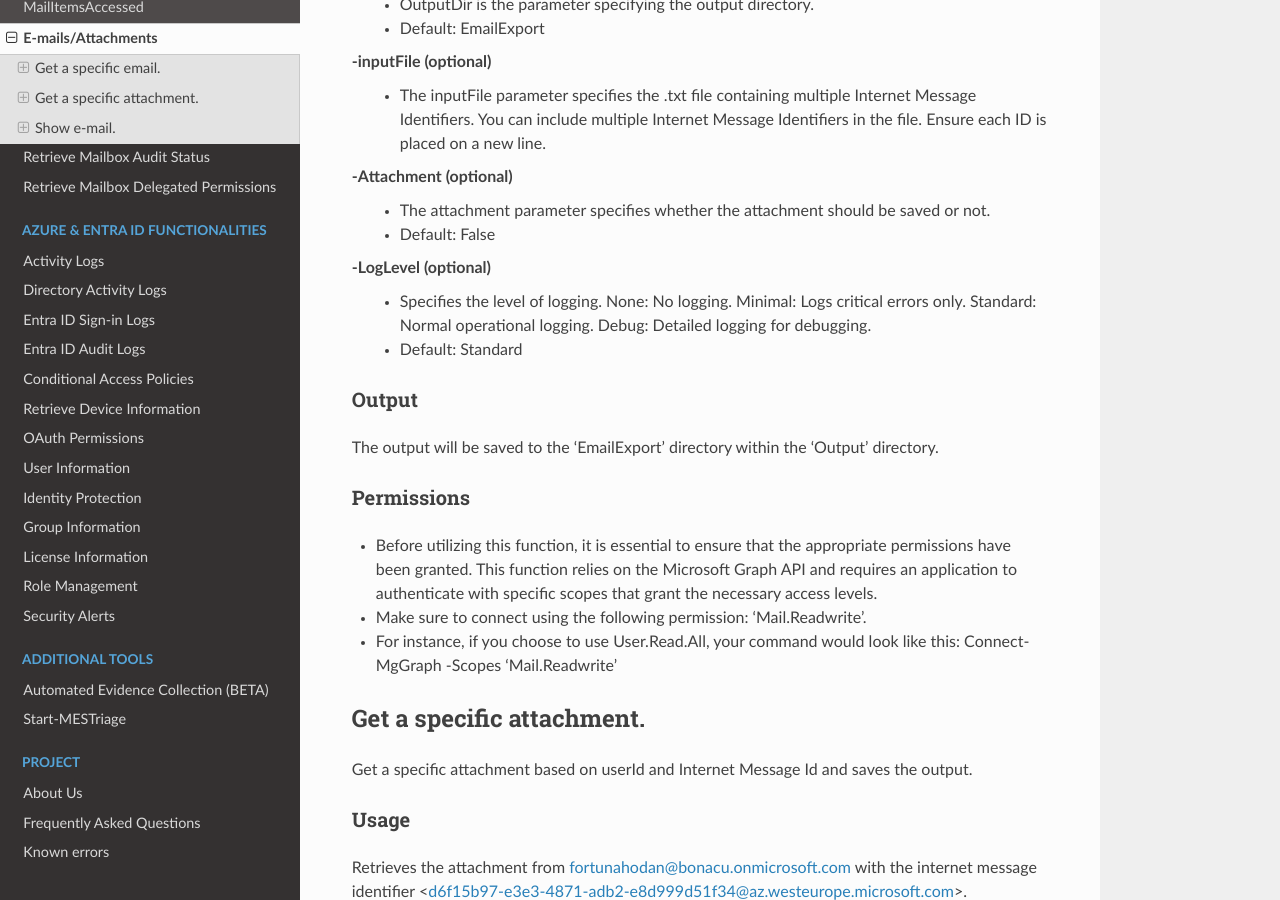
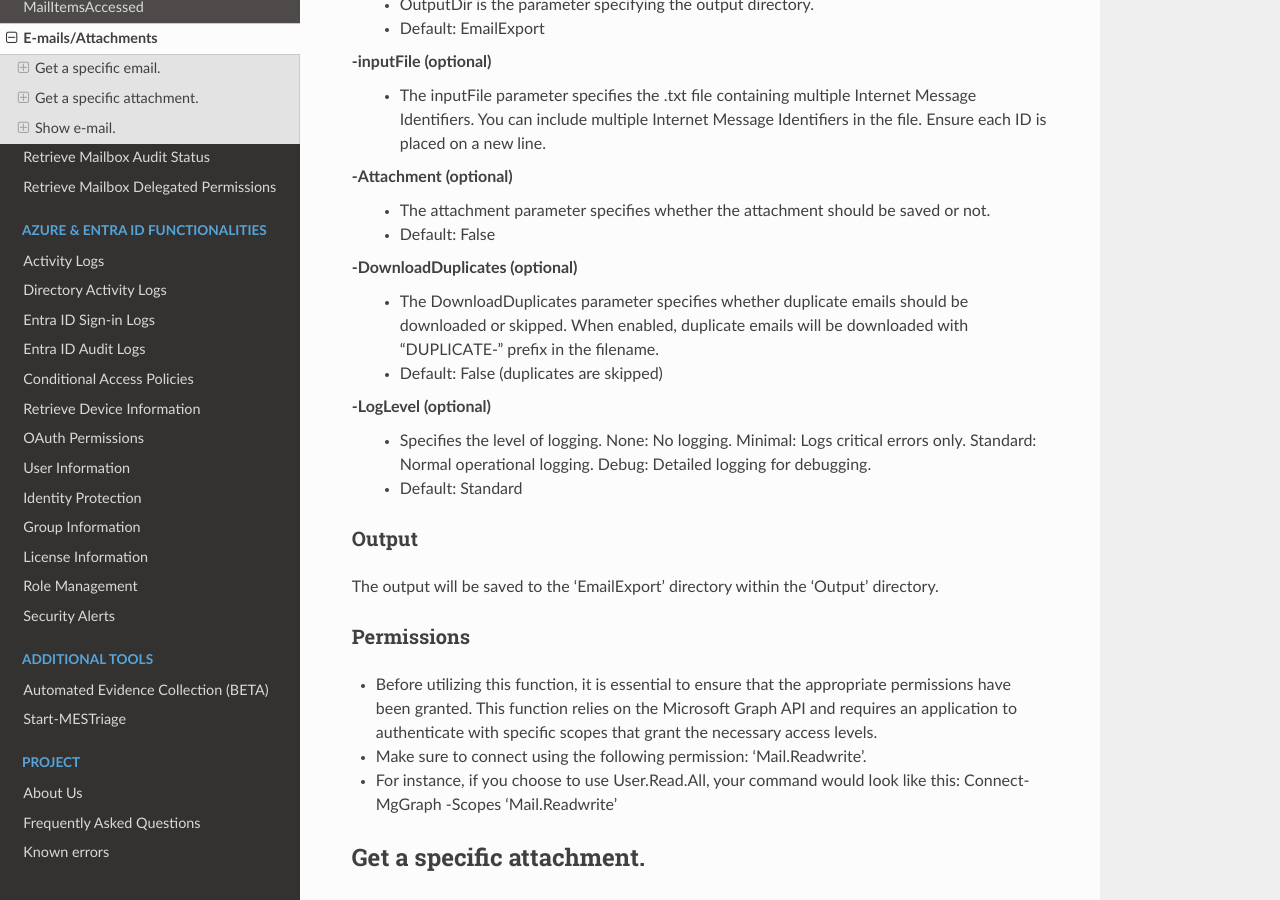
Before and after one commit to invictus-ir/Microsoft-Extractor-Suite, a Sphinx documentation site: the page built from docs/source/functionality/M365/GetEmails.rst, in a window 1280 px wide and 900 px high, scrolled down 1288 px. Built offline with Sphinx 7.4.7 and the Read the Docs theme 3.1.0, drawn with Linux system fonts in a browser that asks for light colours.

Commit message:
Update 4.0.2
Bug Fixes:
- Fixed debug parameter error in Get-Roles and Get-SecurityAlerts (PR by @k8pl3r-sh)
- Fixed Start-EvidenceCollection "Custom base directory invalid" error (PR by @k8pl3r-sh)
- Fixed output directory bug in Start-EvidenceCollection reported by @etaylor77
- Fixed issue with excessive folder creation when downloading large volumes of emails via Get-Email

Improvements
- Changed folder format back to include hh:mm:ss timestamp to prevent logs being overwritten when running cmdlets multiple times with different filters (requested by @SecurityAura)
- Increased max retries from 3 to 5 for Get-GraphEntraSignInLogs
- Added UpdateInboxRules to the standard template

New Features
- Added -IPAddresses parameter to Get-UAL for filtering by IP address
- Added -DownloadDuplicates flag to Get-Email to control whether duplicate items should be downloaded

```diff
--- a/docs/source/functionality/M365/GetEmails.rst
+++ b/docs/source/functionality/M365/GetEmails.rst
@@ -49,6 +49,10 @@ Parameters
 -Attachment (optional)
     - The attachment parameter specifies whether the attachment should be saved or not.
     - Default: False
+
+-DownloadDuplicates (optional)
+    - The DownloadDuplicates parameter specifies whether duplicate emails should be downloaded or skipped. When enabled, duplicate emails will be downloaded with "DUPLICATE-" prefix in the filename.
+    - Default: False (duplicates are skipped)
 
 -LogLevel (optional)
     - Specifies the level of logging. None: No logging. Minimal: Logs critical errors only. Standard: Normal operational logging. Debug: Detailed logging for debugging.
--- a/docs/source/functionality/M365/UnifiedAuditLog.rst
+++ b/docs/source/functionality/M365/UnifiedAuditLog.rst
@@ -170,6 +170,10 @@ Parameters
     - This is useful when you only need the actual audit event data and want to reduce file size and improve readability.
     - Works with all output formats: CSV, JSON, JSONL, and SOF-ELK.
 
+-IPAddresses (optional)
+    - The IPAddresses parameter filters the log entries by the IP address of the client that performed the action.
+    - You can enter multiple values separated by commas.
+
 .. note::
 
   **Important note** regarding the StartDate and EndDate variables.
```
Also changed, not shown: 7 other files.
